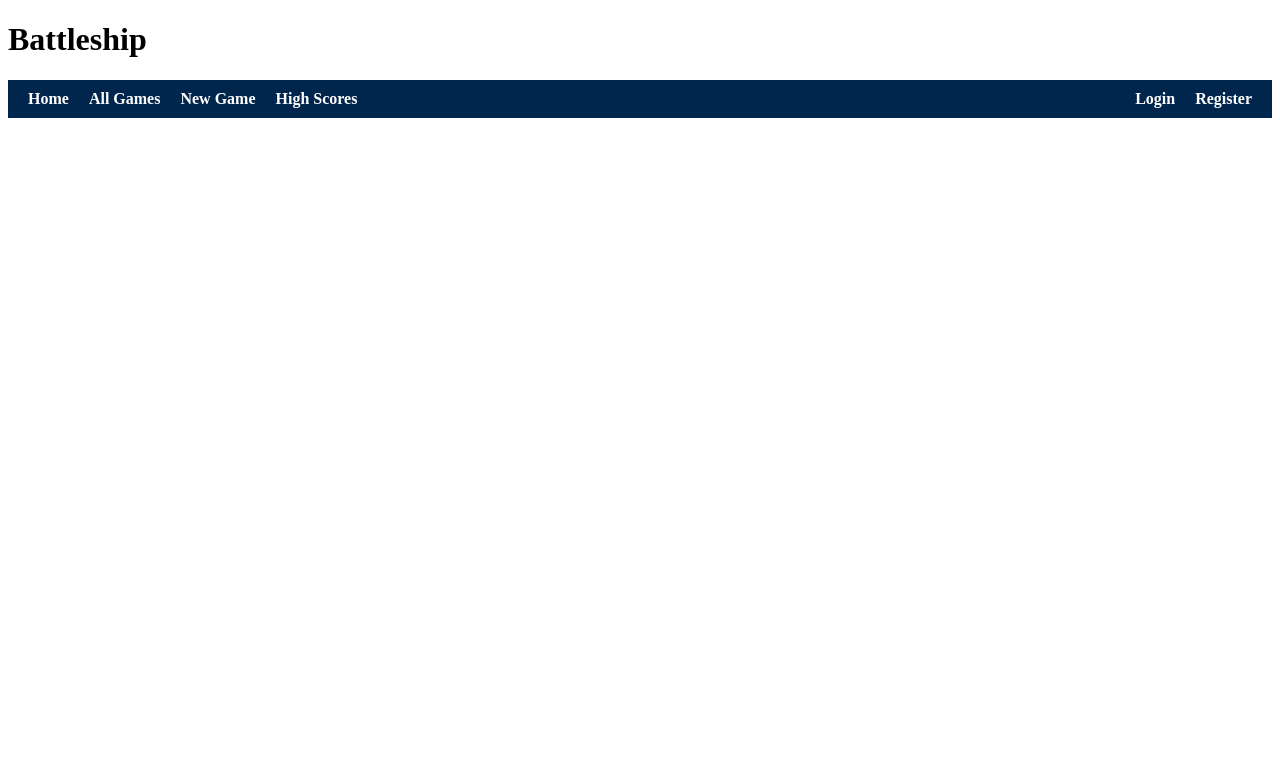
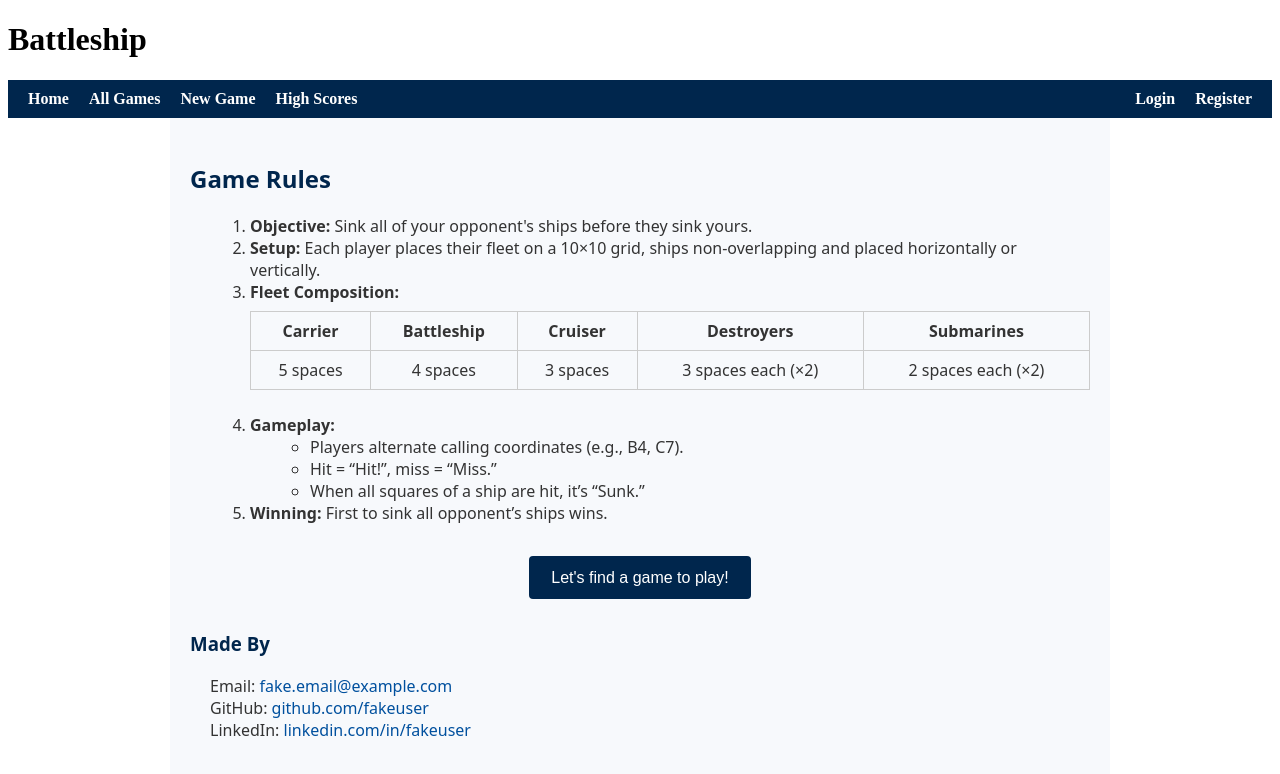
Before and after one commit to shibo1234/shibozheng-xutan-5610_Final, a React (Vite) app in the folder client/battleship/: page /rules in a window 1280 px wide. Shown: the top 774 px of the page. Built offline with nearby package versions, Linux system fonts and the light colour scheme; no server answers.

Commit message:
migrate and update Rules page

```diff
--- a/client/battleship/src/App.jsx
+++ b/client/battleship/src/App.jsx
@@ -10,6 +10,7 @@ import AllGames from "./pages/AllGames";
 import HighScores from "./pages/HighScores";
 import NewGame from "./pages/NewGamePage";
 import GameRoomPage from "./pages/GameRoomPage";
+import Rules from "./pages/Rules";
 
 function App() {
   const [currentUser, setCurrentUser] = useState(null);
@@ -31,12 +32,19 @@ function App() {
       <NavBar currentUser={currentUser} onLogout={() => setCurrentUser(null)} />
       <Routes>
         <Route path="/" element={<Home />} />
-        <Route path="/login" element={<Login onLogin={setCurrentUser} currentUser={currentUser} />} />
-        <Route path="/register" element={<Register currentUser={currentUser} />} />
+        <Route
+          path="/login"
+          element={<Login onLogin={setCurrentUser} currentUser={currentUser} />}
+        />
+        <Route
+          path="/register"
+          element={<Register currentUser={currentUser} />}
+        />
         <Route path="/games" element={<AllGames />} />
         <Route path="/high-scores" element={<HighScores />} />
         <Route path="/game/new" element={<NewGame />} />
         <Route path="/game/:gameId" element={<GameRoomPage />} />
+        <Route path="/rules" element={<Rules />} />
       </Routes>
     </div>
   );
--- /dev/null
+++ b/client/battleship/src/pages/Rules.css
@@ -0,0 +1,72 @@
+.rules-main-container {
+  max-width: 900px;
+  margin: 0 auto;
+  padding: 20px;
+  font-family: system-ui, sans-serif;
+  color: #333;
+  background: #f7f9fc;
+}
+
+.rules-main-container h2 {
+  color: #00264d;
+  margin-top: 1.5rem;
+}
+
+.rules-main-container ol,
+.rules-main-container ul {
+  margin-left: 1.25rem;
+}
+
+.type-table {
+  width: 100%;
+  border-collapse: collapse;
+  margin: 0.5rem 0 1.5rem;
+}
+
+.type-table th,
+.type-table td {
+  border: 1px solid #ccc;
+  padding: 8px;
+  text-align: center;
+}
+
+.play-game-container {
+  text-align: center;
+  margin: 2rem 0;
+}
+
+.play-btn {
+  background-color: #00264d;
+  color: #fff;
+  border: none;
+  padding: 0.8rem 1.4rem;
+  border-radius: 4px;
+  font-size: 1rem;
+  cursor: pointer;
+}
+
+.play-btn:hover {
+  opacity: 0.9;
+}
+
+#credits {
+  margin-top: 2rem;
+}
+
+#credits h3 {
+  color: #00264d;
+}
+
+#credits ul {
+  list-style: none;
+  padding: 0;
+}
+
+#credits a {
+  color: #00509e;
+  text-decoration: none;
+}
+
+#credits a:hover {
+  text-decoration: underline;
+}
--- /dev/null
+++ b/client/battleship/src/pages/Rules.jsx
@@ -0,0 +1,93 @@
+import React from "react";
+import { useNavigate } from "react-router-dom";
+import "./rules.css";
+
+export default function Rules() {
+  const navigate = useNavigate();
+
+  return (
+    <main className="rules-main-container">
+      <h2>Game Rules</h2>
+      <ol>
+        <li>
+          <strong>Objective:</strong> Sink all of your opponent's ships before
+          they sink yours.
+        </li>
+        <li>
+          <strong>Setup:</strong> Each player places their fleet on a 10×10
+          grid, ships non-overlapping and placed horizontally or vertically.
+        </li>
+        <li>
+          <strong>Fleet Composition:</strong>
+          <table className="type-table">
+            <thead>
+              <tr>
+                <th>Carrier</th>
+                <th>Battleship</th>
+                <th>Cruiser</th>
+                <th>Destroyers</th>
+                <th>Submarines</th>
+              </tr>
+            </thead>
+            <tbody>
+              <tr>
+                <td>5 spaces</td>
+                <td>4 spaces</td>
+                <td>3 spaces</td>
+                <td>3 spaces each (×2)</td>
+                <td>2 spaces each (×2)</td>
+              </tr>
+            </tbody>
+          </table>
+        </li>
+        <li>
+          <strong>Gameplay:</strong>
+          <ul>
+            <li>Players alternate calling coordinates (e.g., B4, C7).</li>
+            <li>Hit = “Hit!”, miss = “Miss.”</li>
+            <li>When all squares of a ship are hit, it’s “Sunk.”</li>
+          </ul>
+        </li>
+        <li>
+          <strong>Winning:</strong> First to sink all opponent’s ships wins.
+        </li>
+      </ol>
+
+      <div className="play-game-container">
+        <button className="play-btn" onClick={() => navigate("/games")}>
+          Let's find a game to play!
+        </button>
+      </div>
+
+      <section id="credits">
+        <h3>Made By</h3>
+        <ul>
+          <li>
+            Email:{" "}
+            <a href="mailto:fake.email@example.com">fake.email@example.com</a>
+          </li>
+          <li>
+            GitHub:{" "}
+            <a
+              href="https://github.com/fakeuser"
+              target="_blank"
+              rel="noreferrer"
+            >
+              github.com/fakeuser
+            </a>
+          </li>
+          <li>
+            LinkedIn:{" "}
+            <a
+              href="https://linkedin.com/in/fakeuser"
+              target="_blank"
+              rel="noreferrer"
+            >
+              linkedin.com/in/fakeuser
+            </a>
+          </li>
+        </ul>
+      </section>
+    </main>
+  );
+}
```
